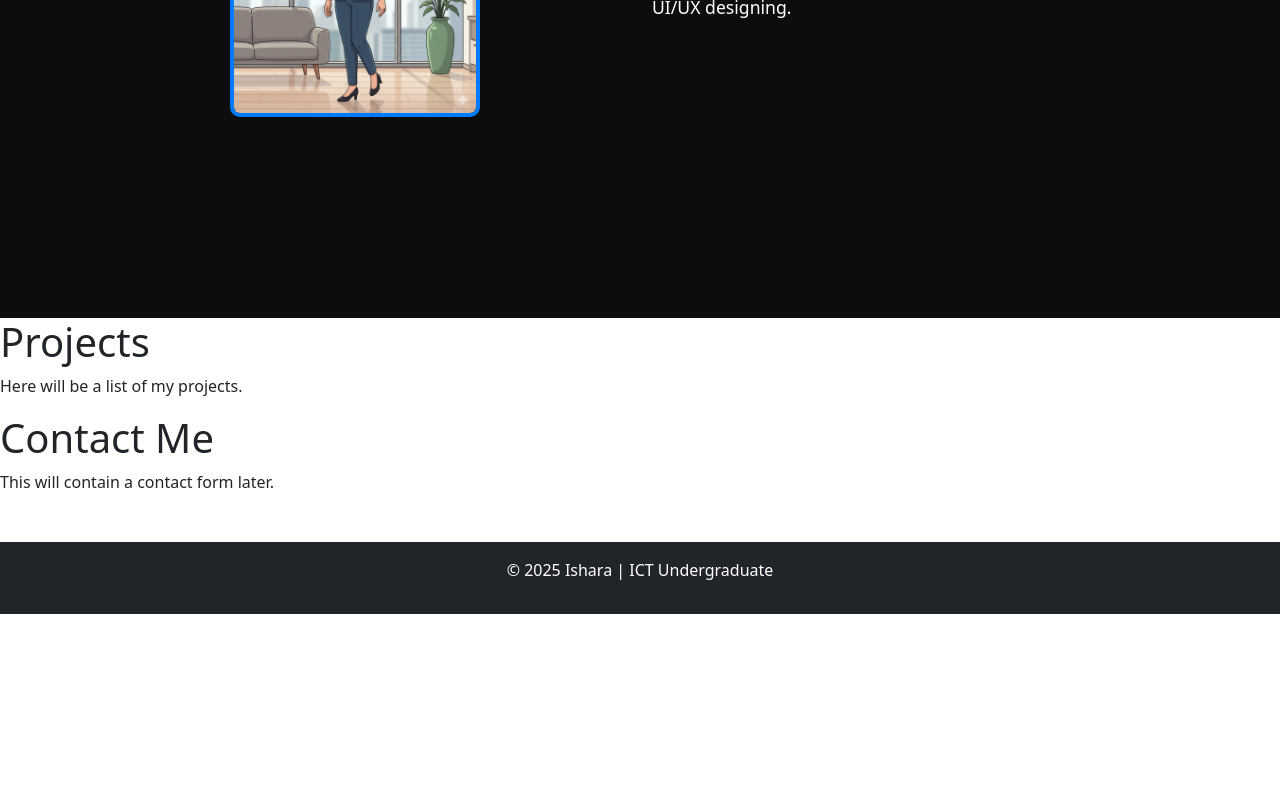
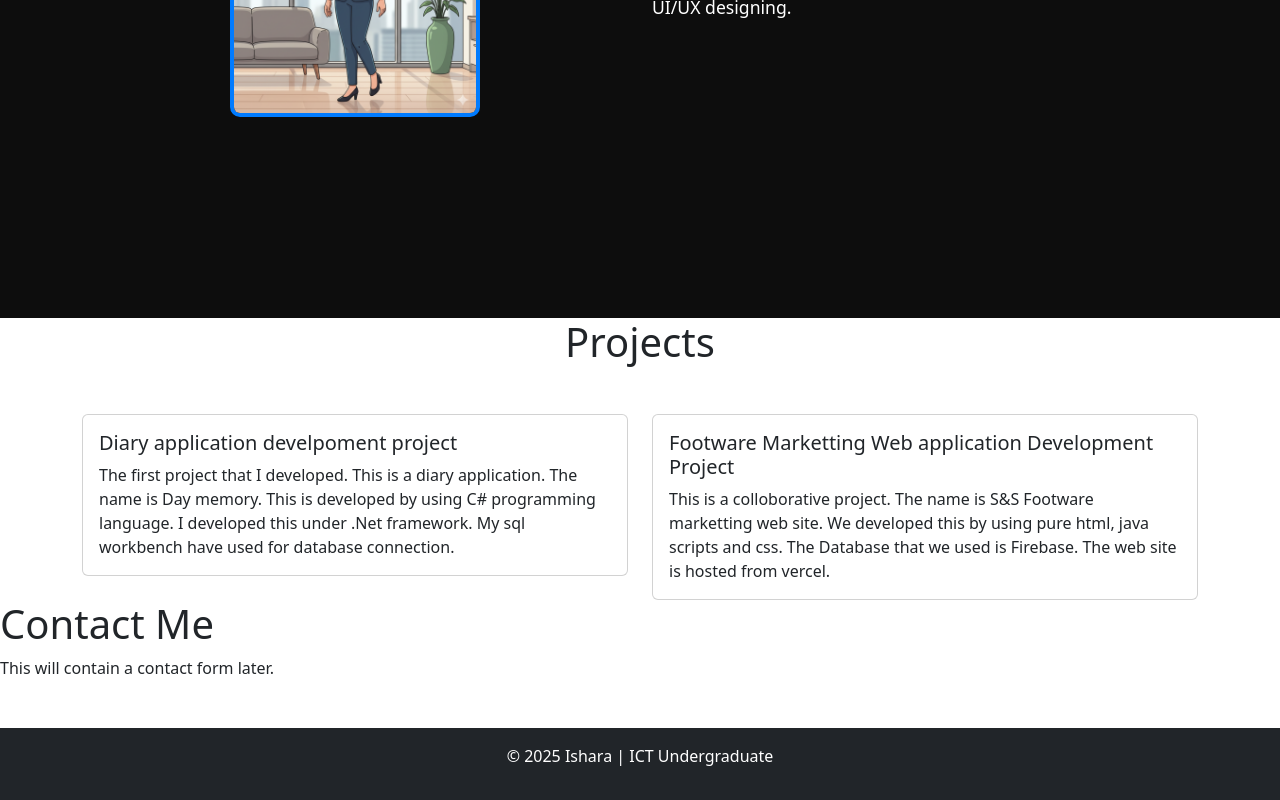
Before and after one commit to ICT-Courses/ict2233-ca-02-IsharaDilrukshiWijerathna, a React (Vite) app in the folder my-portfolio/: page / in a window 1280 px wide. Shown: the part 1282-2082 px from the top of the page. Before the commit the page ends 1896 px from the top, so only its background shows below. Built offline with nearby package versions, Linux system fonts and the light colour scheme.

Commit message:
Create the Projects page

```diff
--- a/my-portfolio/src/pages/Projects.jsx
+++ b/my-portfolio/src/pages/Projects.jsx
@@ -1,8 +1,40 @@
+// import styles
+import "../styles/projects.scss"
+
+// project page set up
 export default function Projects() {
   return (
-    <div className="projects-page">
-      <h1>Projects</h1>
-      <p>Here will be a list of my projects.</p>
+    <div className="projects-page d-flex align-items-center">
+            <div className="container">
+
+              <h1 className="project-title text-center mb-5"> Projects</h1>
+
+              {/* Cards for projects */}
+
+              <div className="row g4">
+
+                <div className="col-md-6">
+                  <div className="card project-card">
+                    <div className="card-body">
+                      <h5 className="card-title"> Diary application develpoment project</h5>
+                      <p className="card-text"> The first project that I developed. This is a diary application. The name is Day memory. This is developed by using C# programming language.
+                        I developed this under .Net framework. My sql workbench have used for database connection.
+                      </p>
+                    </div>
+                  </div>
+                </div>
+
+                <div className="col-md-6">
+                  <div className="card project-card">
+                    <div className="card-body">
+                      <h5 className="card-title"> Footware Marketting Web application Development Project</h5>
+                      <p className="card-text"> This is a colloborative project. The name is S&S Footware marketting web site. We developed this by using pure html, java scripts and css. The Database that we used is Firebase. The web site is hosted from vercel.
+                      </p>
+                    </div>
+                  </div>
+                </div>
+              </div>
+            </div>
     </div>
   );
 }
```
